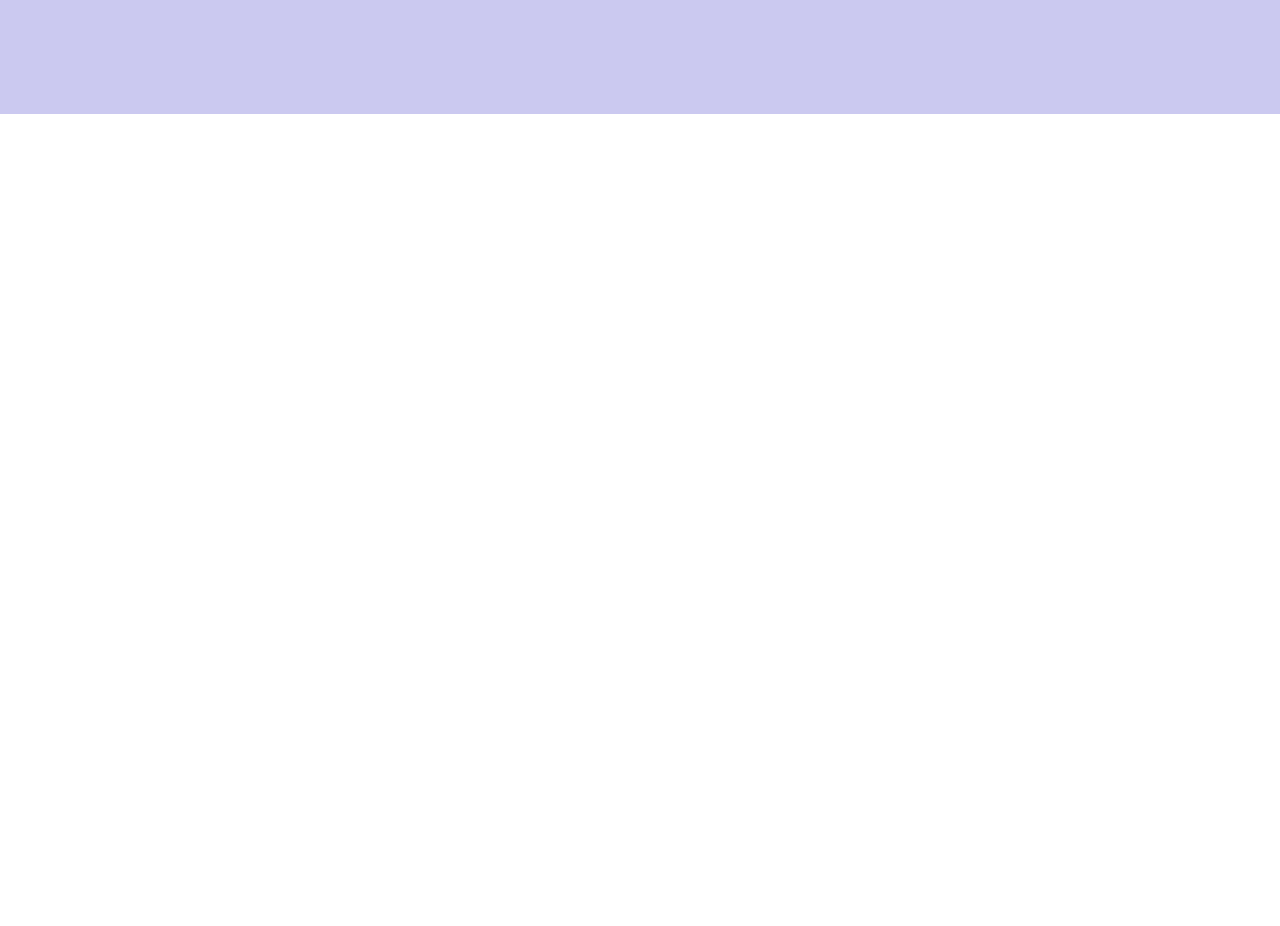
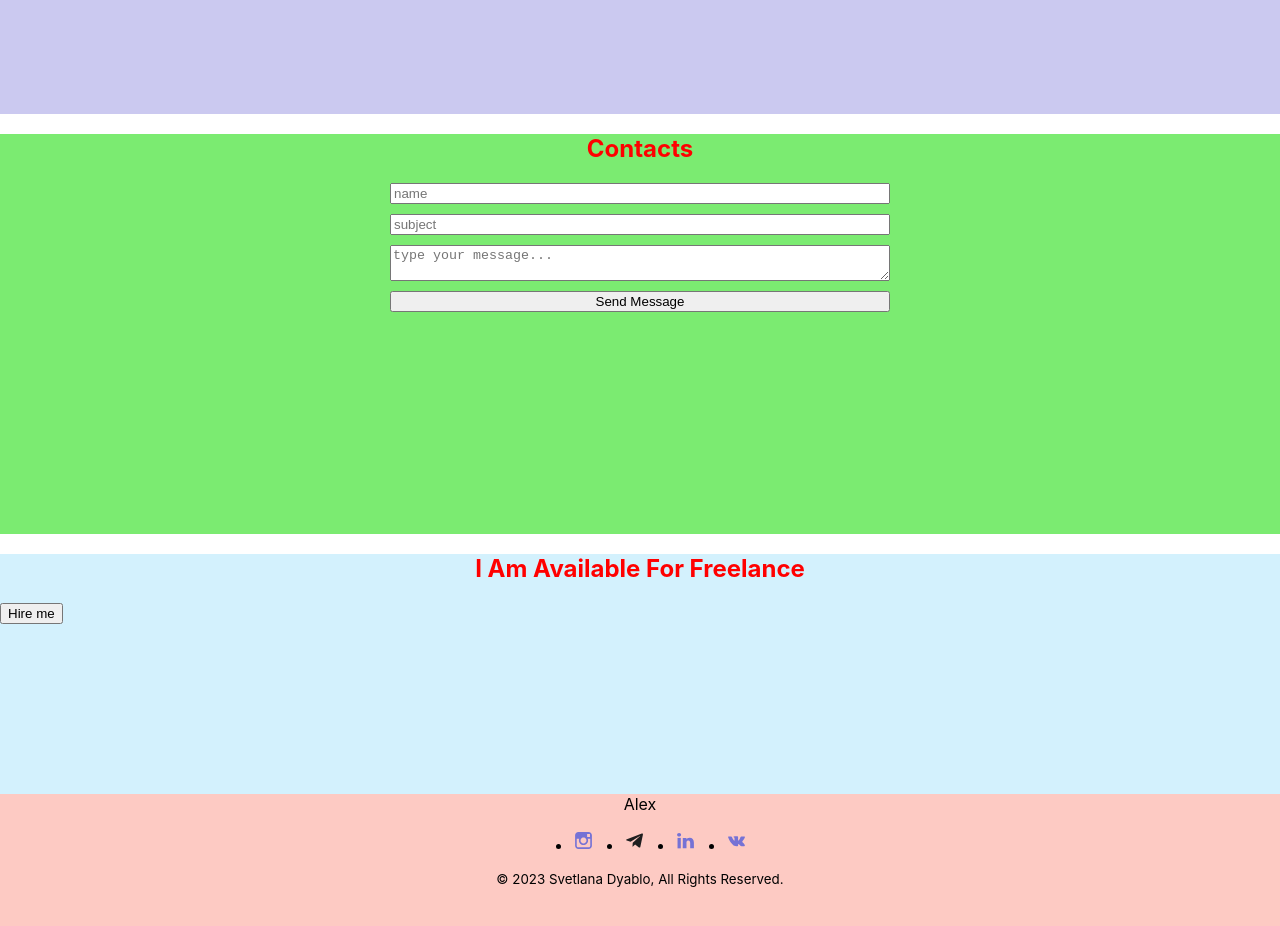
Before and after one commit to alexfcode/portfolio, a React app: page / in a window 1280 px wide. Shown: the part 2800-3726 px from the top of the page. Before the commit the page ends 2914 px from the top, so only its background shows below. Built offline with nearby package versions, Linux system fonts and the light colour scheme.

Commit message:
structure is done

```diff
--- a/src/App.tsx
+++ b/src/App.tsx
@@ -1,10 +1,12 @@
 import './App.css';
-import styled from 'styled-components';
 import { Header } from './layout/header/Header';
 import { Main } from './layout/sections/main/Main';
 import { Skills } from './layout/sections/skills/Skills';
 import { Works } from './layout/sections/works/Works';
 import { Testimony } from './layout/sections/testimony/Testimony';
+import { Contacts } from './layout/sections/contacts/Contacts';
+import { Slogan } from './layout/slogan/Slogan';
+import { Footer } from './layout/footer/Footer';
 
 
 function App() {
@@ -15,6 +17,9 @@ function App() {
             <Skills/>
             <Works />
             <Testimony />
+            <Contacts />
+            <Slogan/>
+            <Footer />
         </div>
     );
 }
--- /dev/null
+++ b/src/components/Button.tsx
@@ -0,0 +1,5 @@
+import styled from "styled-components";
+
+export const Button = styled.button`
+
+`
--- /dev/null
+++ b/src/layout/footer/Footer.tsx
@@ -0,0 +1,63 @@
+import React from 'react'
+import styled from 'styled-components'
+import { Icon } from '../../components/icon/Icon'
+import { FlexWrapper } from '../../components/FlexWrapper'
+
+export const Footer = () => {
+    return (
+        <StyledFooter>
+            <FlexWrapper direction='column' align='center'>
+                <Name>Alex</Name>
+                <SocialList>
+                    <SocialItem>
+                        <SocialLink>
+                            <Icon height={'21px'} width={"21px"} viewbox={'21px'} iconId={'instagram'} />
+                        </SocialLink>
+                    </SocialItem>
+                    <SocialItem>
+                        <SocialLink>
+                            <Icon height={'21px'} width={"21px"} viewbox={'21px'} iconId={'telegram'} />
+                        </SocialLink>
+                    </SocialItem>
+                    <SocialItem>
+                        <SocialLink>
+                            <Icon height={'21px'} width={"21px"} viewbox={'21px'} iconId={'linkedin'} />
+                        </SocialLink>
+                    </SocialItem>
+                    <SocialItem>
+                        <SocialLink>
+                            <Icon height={'21px'} width={"21px"} viewbox={'21px'} iconId={'vk'} />
+                        </SocialLink>
+                    </SocialItem>
+                </SocialList>
+                <Copyright>© 2023 Svetlana Dyablo, All Rights Reserved.</Copyright>
+            </FlexWrapper>
+        </StyledFooter>
+    )
+}
+
+const Name = styled.span`
+
+`
+const SocialList = styled.ul`
+display: flex;
+gap: 30px;
+`
+
+const SocialItem = styled.li`
+
+`
+
+const SocialLink = styled.a`
+
+`
+const StyledFooter = styled.footer`
+background-color: #fdcac3;
+min-height: 30vh;
+
+
+`
+
+const Copyright = styled.small`
+
+`
--- /dev/null
+++ b/src/layout/sections/contacts/Contacts.tsx
@@ -0,0 +1,39 @@
+import React from 'react'
+import styled from 'styled-components'
+import { SectionTitle } from '../../../components/SectionTitle'
+import { Button } from '../../../components/Button'
+
+export const Contacts = () => {
+  return (
+    <StyledContacts>
+        <SectionTitle>Contacts</SectionTitle>
+        <StyledForm>
+            <Field placeholder={"name"}></Field>
+            <Field placeholder={"subject"}></Field>
+            <Field placeholder={"type your message..."} as={"textarea"}></Field>
+            <Button type={'submit'}>Send Message</Button>
+        </StyledForm>
+
+    </StyledContacts>
+  )
+}
+
+const StyledContacts = styled.div`
+background-color: #7beb71;
+min-height: 50vh;
+`
+
+const StyledForm = styled.form`
+max-width: 500px;
+width: 100%;
+display: flex;
+flex-direction: column;
+gap: 10px;
+margin: 0 auto;
+
+
+`
+
+const Field = styled.input`
+
+`
--- /dev/null
+++ b/src/layout/slogan/Slogan.tsx
@@ -0,0 +1,20 @@
+import React from 'react'
+import styled from 'styled-components'
+import { SectionTitle } from '../../components/SectionTitle'
+import { Button } from '../../components/Button'
+
+export const Slogan = () => {
+    return (
+        <StyledSlogan>
+            <SectionTitle>
+                I Am Available For Freelance
+            </SectionTitle>
+            <Button>Hire me</Button>
+        </StyledSlogan>
+    )
+}
+
+const StyledSlogan = styled.div`
+    background-color: #d3f1fd;
+    min-height: 30vh;
+`
```
